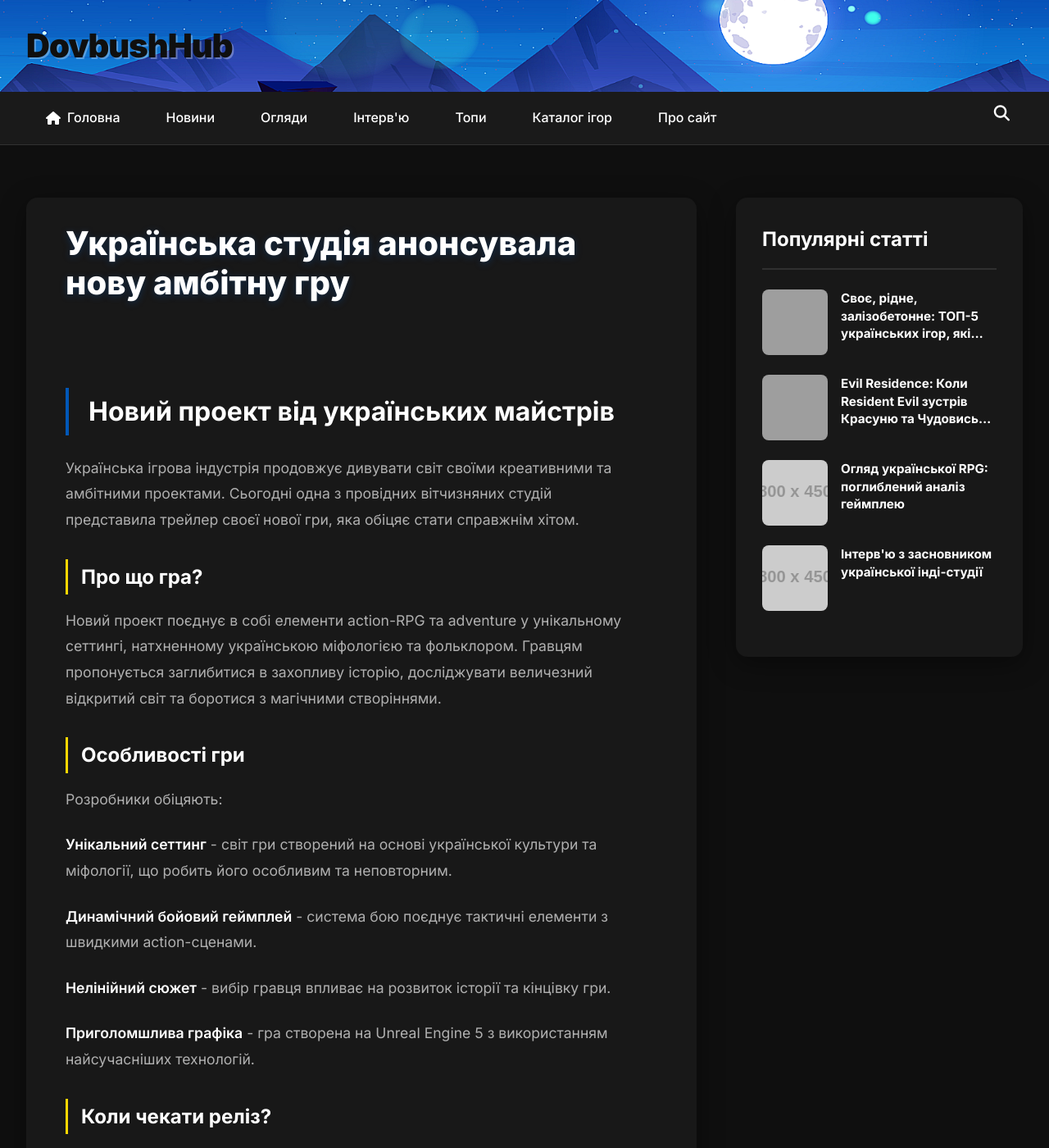
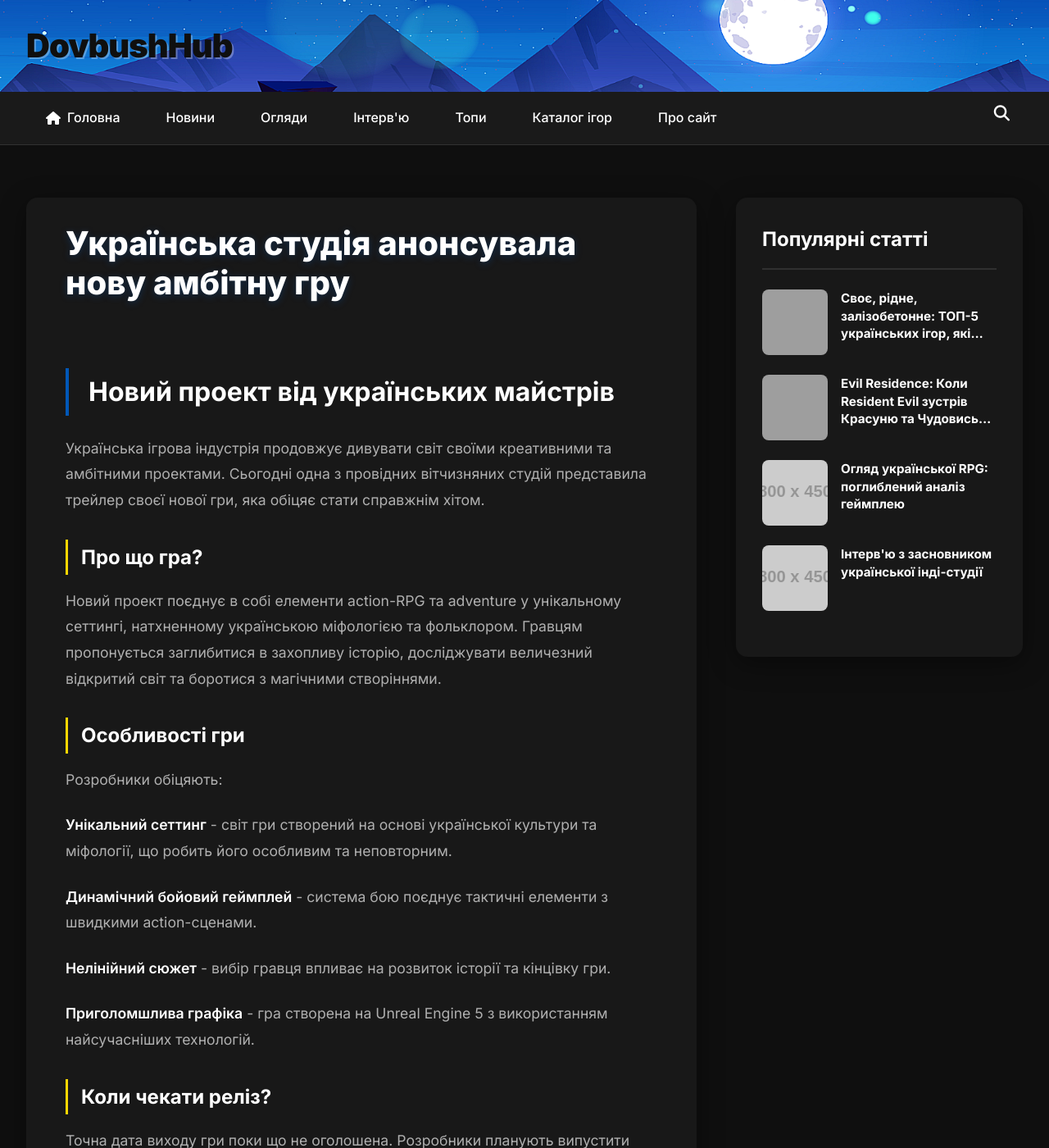
Before and after one commit to dovbush-media/dovbush-media.github.io, a Jekyll site: the page built from _posts/2026-02-15-ukrainian-studio-announces-new-game.md, in a window 1280 px wide and 1400 px high. Shown: the whole window at 82% size. Built offline with Jekyll 4.4.1, drawn with Linux system fonts in a browser that asks for light colours; grey boxes are pictures that could not be loaded.

Commit message:
Update style.css

```diff
--- a/assets/css/style.css
+++ b/assets/css/style.css
@@ -515,6 +515,26 @@
   transition: all 0.3s ease;
   box-shadow: var(--shadow);
   text-align: left;
+  position: relative;
+  cursor: pointer;
+}
+
+/* Клікабельна обгортка для всієї картки */
+.latest-item > a.item-link-overlay {
+  position: absolute;
+  inset: 0;
+  z-index: 1;
+}
+
+/* Заголовок і посилання всередині — над overlay */
+.latest-item .latest-content {
+  position: relative;
+  z-index: 2;
+}
+
+.latest-item .latest-content a {
+  position: relative;
+  z-index: 2;
 }
 
 .latest-item:hover {
@@ -674,13 +694,13 @@
 }
 
 .post-header {
-  padding: 2rem 3rem 0.75rem;
+  padding: 2rem 3rem 0.5rem;
 }
 
 .post-header h1 {
   font-size: 2.5rem;
   font-weight: 800;
-  margin-bottom: 2rem;
+  margin-bottom: 0.75rem;
   line-height: 1.2;
   text-shadow: 0 2px 10px rgba(0, 87, 183, 0.3);
   max-width: 900px;
@@ -699,7 +719,8 @@
   line-height: 1.8;
   color: var(--text-secondary);
   padding: 1.25rem 3rem 3rem;
-  max-width: 800px;
+  max-width: 100%;
+  box-sizing: border-box;
 }
 
 .post-body h2 {
@@ -759,6 +780,9 @@
   margin-bottom: 1.5rem;
   transition: all 0.3s ease;
   cursor: pointer;
+  position: relative;
+  text-decoration: none;
+  color: inherit;
 }
 
 .sidebar-post:hover {
@@ -780,6 +804,8 @@
   -webkit-line-clamp: 3;
   -webkit-box-orient: vertical;
   overflow: hidden;
+  color: var(--text-primary);
+  transition: color 0.3s ease;
 }
 
 .sidebar-post h4 a {
@@ -788,6 +814,7 @@
   transition: color 0.3s ease;
 }
 
+.sidebar-post:hover h4,
 .sidebar-post:hover h4 a {
   color: var(--accent-blue);
 }
```
